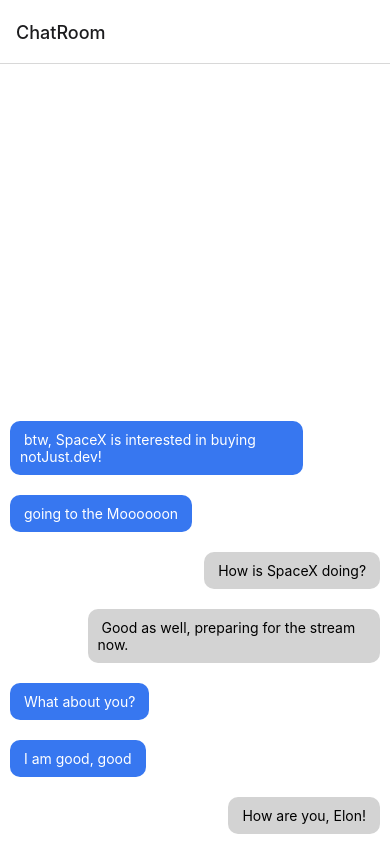
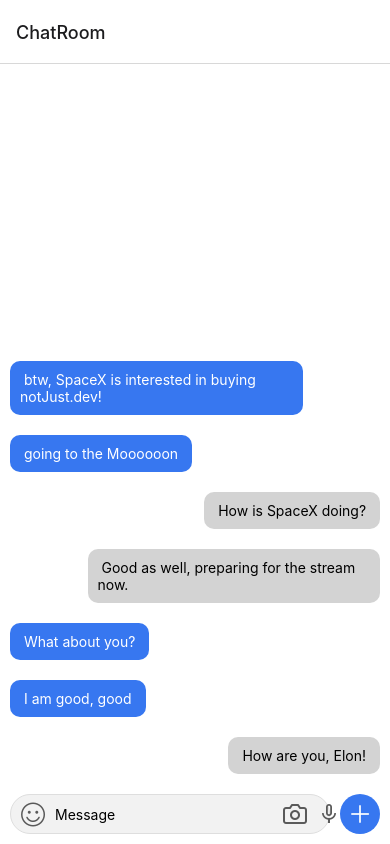
Before and after one commit to kapil551/RealtimeChatApp, a React Native app: screen /ChatRoom in a window 390 px wide. Built offline with nearby package versions, Linux system fonts and the light colour scheme; what expo-linking would draw is missing.

Commit message:
bulilding the "NewMessageInput" component for typing the new chat messages

```diff
--- /dev/null
+++ b/components/MessageInput/MessageInput.tsx
@@ -0,0 +1,92 @@
+import {
+  View,
+  Text,
+  TextInput,
+  KeyboardAvoidingView,
+  Pressable,
+  Platform,
+} from "react-native";
+import React, { useState } from "react";
+
+import {
+  SimpleLineIcons,
+  Feather,
+  MaterialCommunityIcons,
+  AntDesign,
+  Ionicons,
+} from "@expo/vector-icons";
+
+import styles from "./MessageInputStyles";
+
+const MessageInput = () => {
+  const [message, setMessage] = useState("");
+
+  const onPlusClicked = () => {
+    console.warn("On plus clicked");
+  };
+
+  const sendMessage = () => {
+    // send message
+    console.warn("sending: ", message);
+
+    setMessage("");
+  };
+
+  const onPress = () => {
+    if (message) {
+      sendMessage();
+    } else {
+      onPlusClicked();
+    }
+  };
+
+  return (
+
+    <KeyboardAvoidingView
+      style={styles.rootContainer}
+      behavior={Platform.OS === "ios" ? "padding" : "height"}
+      keyboardVerticalOffset={100}
+    >
+      <View style={styles.inputContainer}>
+        <SimpleLineIcons
+          name="emotsmile"
+          size={24}
+          color="#595959"
+          style={styles.icon}
+        />
+
+        <TextInput
+          style={styles.input}
+          value={message}
+          onChangeText={setMessage}
+          placeholder="Message"
+        />
+
+        <Feather name="camera" size={24} color="#595959" style={styles.icon} />
+
+        <MaterialCommunityIcons
+          name="microphone-outline"
+          size={24}
+          color="#595959"
+          style={styles.icon}
+        />
+
+      </View>
+
+      <Pressable onPress={onPress} style={styles.buttonContainer}>
+        {
+            message
+                ? (
+                    <Ionicons name="send" size={18} color="white" />
+                )
+                : (
+                    <AntDesign name="plus" size={24} color="white" />
+                )
+        }
+      </Pressable>
+
+    </KeyboardAvoidingView>
+  );
+};
+
+export default MessageInput;
--- /dev/null
+++ b/components/MessageInput/MessageInputStyles.ts
@@ -0,0 +1,39 @@
+import { StyleSheet } from "react-native";
+
+const styles = StyleSheet.create({
+
+    rootContainer: {
+        flexDirection: "row",
+        padding: 10,
+
+    },
+    inputContainer: {
+        backgroundColor: '#f2f2f2',
+        flex: 1,
+        flexDirection: 'row',
+        marginRight: 10,
+        borderRadius: 25,
+        borderWidth: 1,
+        borderColor: '#dedede',
+        padding: 5,
+        alignItems: "center"
+    },
+    input: {
+        flex: 1,
+        marginHorizontal: 5
+    },
+    icon: {
+        marginHorizontal: 5,
+    },
+    buttonContainer: {
+        backgroundColor: '#3777f0',
+        width: 40,
+        height: 40,
+        borderRadius: 25,
+        justifyContent: "center",
+        alignItems: "center",
+    }
+
+});
+
+export default styles;
--- a/screens/ChatRoomScreen.tsx
+++ b/screens/ChatRoomScreen.tsx
@@ -1,20 +1,28 @@
 import React from "react";
-import { Text, View, StyleSheet, FlatList } from "react-native";
+import { Text, View, StyleSheet, FlatList, SafeAreaView } from "react-native";
 
 import Message from "../components/Message/Message";
 
 // import the dummy data
 import chatRoomData from "../assets/dummy-data/Chats";
+import MessageInput from "../components/MessageInput/MessageInput";
 
 const ChatRoomScreen = () => {
   return (
-    <View style={styles.page}>
+
+    <SafeAreaView style={styles.page}>
+
+      {/* list the chat messages */}
       <FlatList
         data={chatRoomData.messages}
         renderItem={({ item }) => <Message message={item} />}
         inverted
       />
-    </View>
+
+      {/* Input a new chat message */}
+      <MessageInput />
+
+    </SafeAreaView>
   );
 };
 
```
Also changed, not shown: 1 other file (tests, documents, lock files or other folders).
